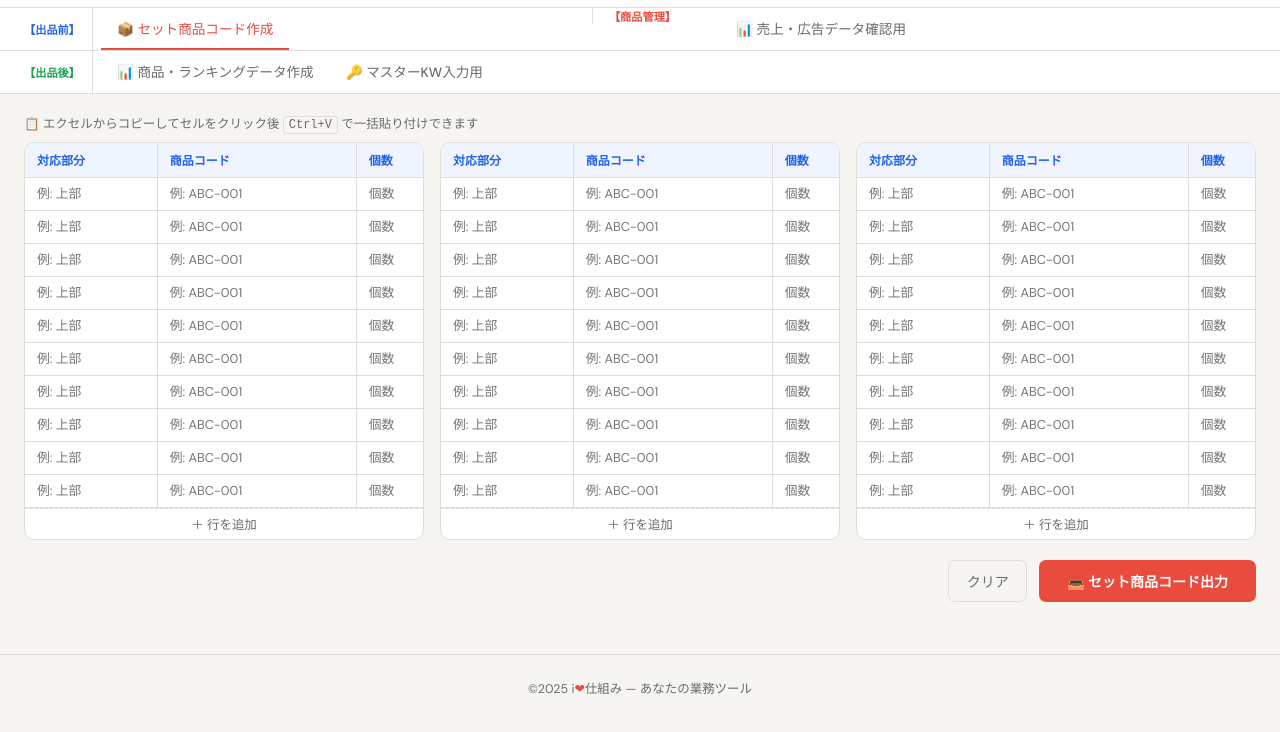
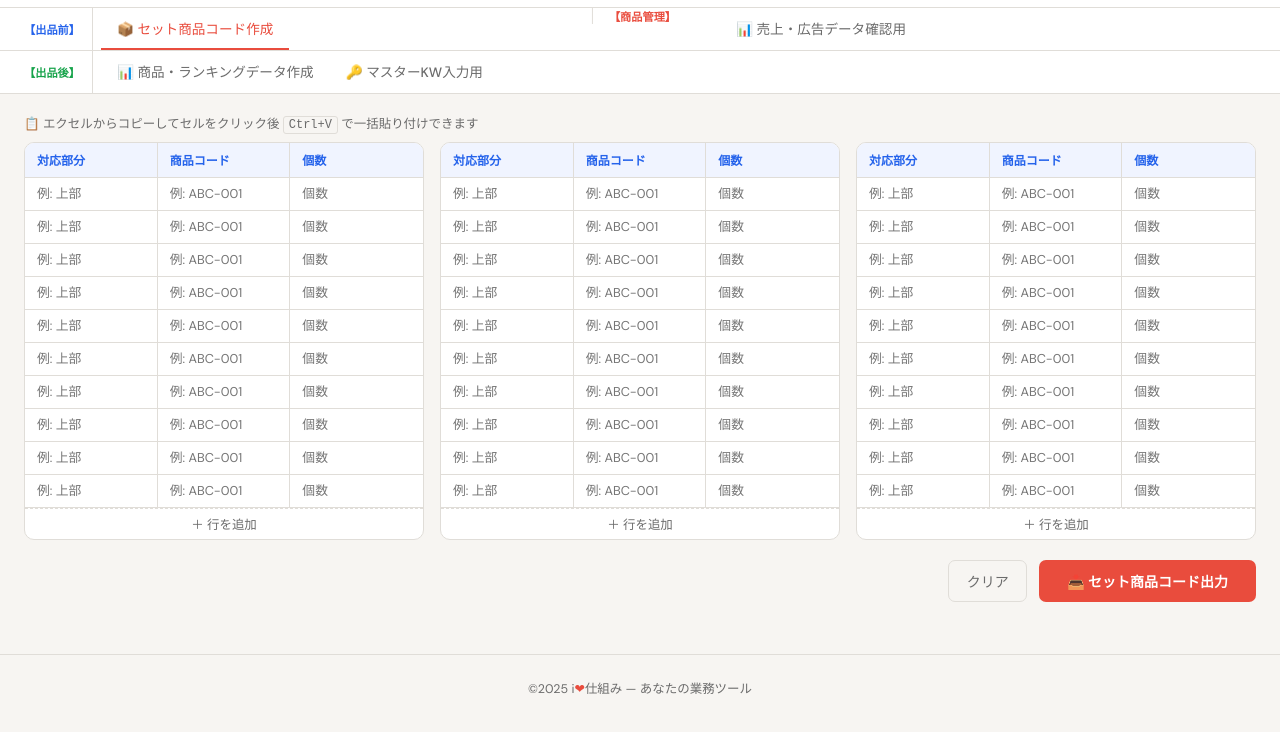
Before and after one commit to kaiyoshida0318/iloveshikumi, a plain HTML site: page index.html in a window 1280 px wide. Both pictures are taken after a click on the element "📦 セット商品コード作成". Shown: the part 48-780 px from the top of the page. Drawn offline with nearby package versions, Linux system fonts and the light colour scheme.

Commit message:
Update index.html

```diff
--- a/index.html
+++ b/index.html
@@ -64,10 +64,10 @@
   /* ===== セット商品コード 3列 ===== */
   .set-grid { display:grid; grid-template-columns:repeat(3,minmax(0,1fr)); gap:1rem; align-items:start; }
   .set-block { background:var(--surface); border:1px solid var(--border); border-radius:var(--radius); overflow:hidden; }
-  .set-header { display:grid; grid-template-columns:2fr 3fr 1fr; background:#f0f4ff; border-bottom:1px solid var(--border); font-size:.75rem; font-weight:700; color:#2563eb; }
+  .set-header { display:grid; grid-template-columns:1fr 1fr 1fr; background:#f0f4ff; border-bottom:1px solid var(--border); font-size:.75rem; font-weight:700; color:#2563eb; }
   .set-header span { padding:.5rem .75rem; }
   .set-header span:not(:last-child) { border-right:1px solid var(--border); }
-  .set-row { display:grid; grid-template-columns:2fr 3fr 1fr; border-bottom:1px solid var(--border); }
+  .set-row { display:grid; grid-template-columns:1fr 1fr 1fr; border-bottom:1px solid var(--border); }
   .set-row input { border:none; border-radius:0; height:32px; padding:0 .75rem; font-size:.8rem; font-family:inherit; color:var(--text); background:var(--surface); outline:none; width:100%; box-sizing:border-box; }
   .set-row input:not(:last-child) { border-right:1px solid var(--border); }
   .set-row input:focus { background:#fafcff; }
```
